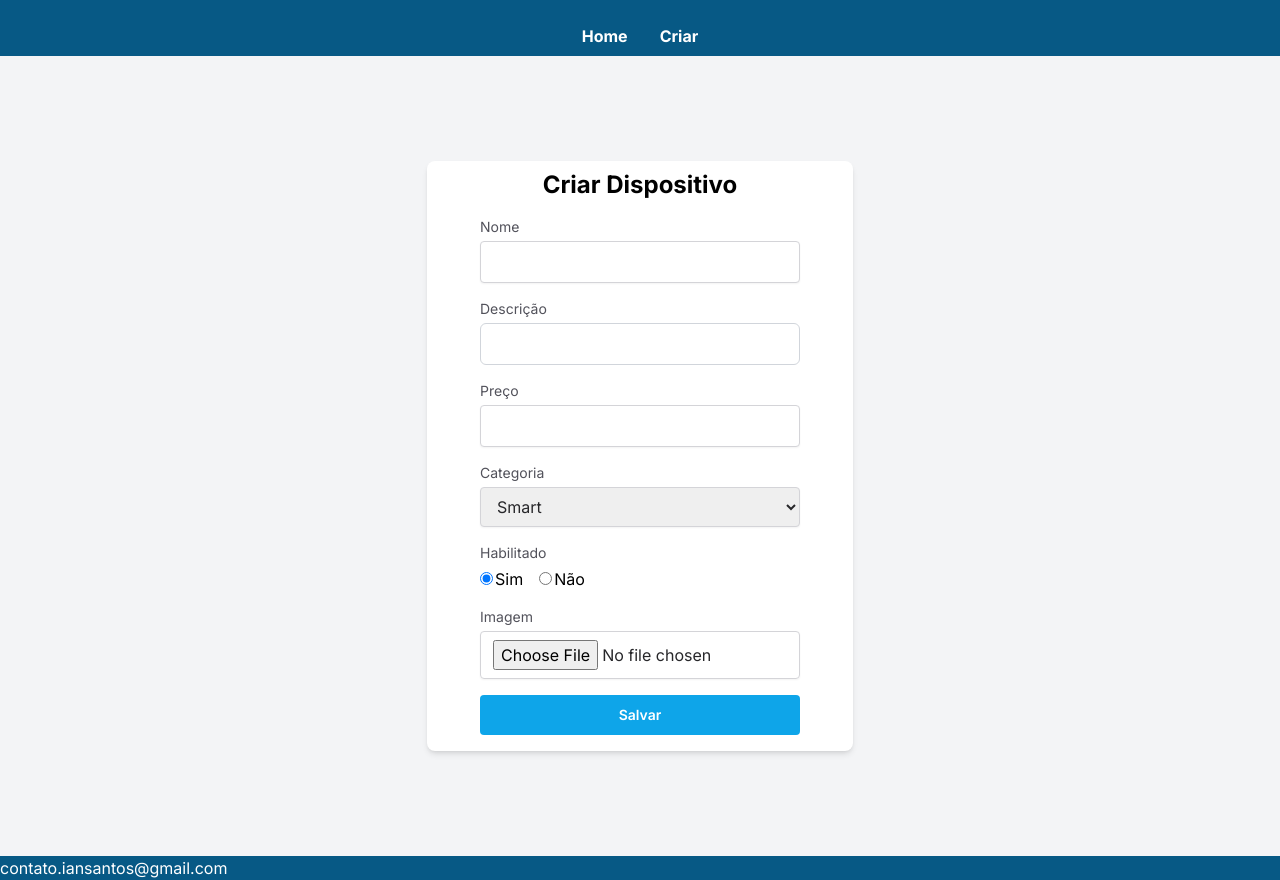
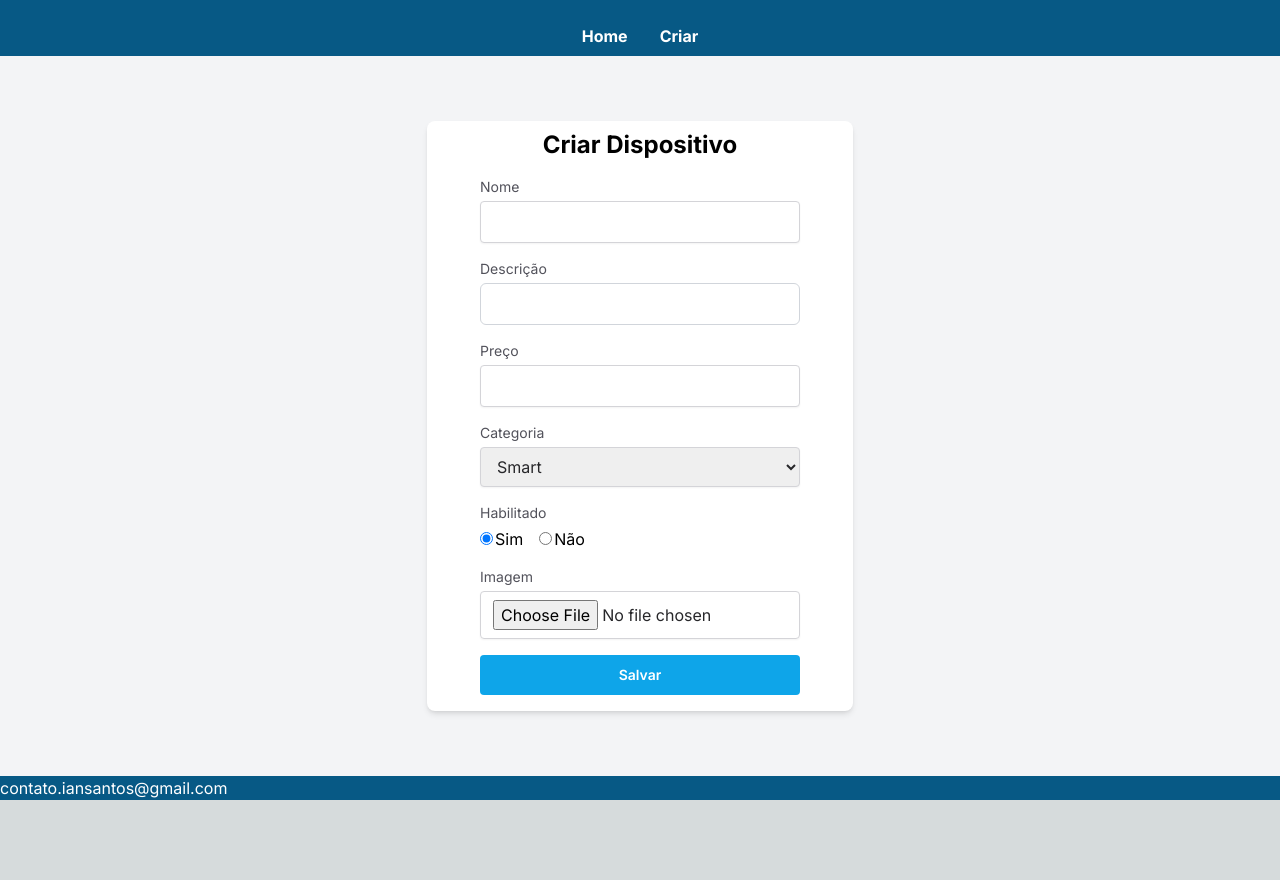
Before and after one commit to IanDeSa/frontend, a Next.js app: page /form-create in a window 1280 px wide. After the commit the page ends 800 px from the top, so only its background shows below. Built offline with nearby package versions, Linux system fonts and the light colour scheme.

Commit message:
fix: tailwind css
removendo tela cheia

```diff
--- a/src/app/form-create/page.tsx
+++ b/src/app/form-create/page.tsx
@@ -3,7 +3,7 @@ import CreateForm from '../components/CreateForm'
 
 function FormCreatePage() {
   return (
-    <div className="bg-gray-100 min-h-screen flex items-center justify-center">
+    <div className="bg-gray-100 h-full flex items-center justify-center">
       <div className="bg-white p-8 rounded-lg shadow-md w-full md:w-2/3 lg:w-1/2 xl:w-1/3 py-2 flex items-center justify-center flex-col">
         <h2 className="text-2xl text-black font-bold mb-4">Criar Dispositivo</h2>
         <CreateForm />
```
